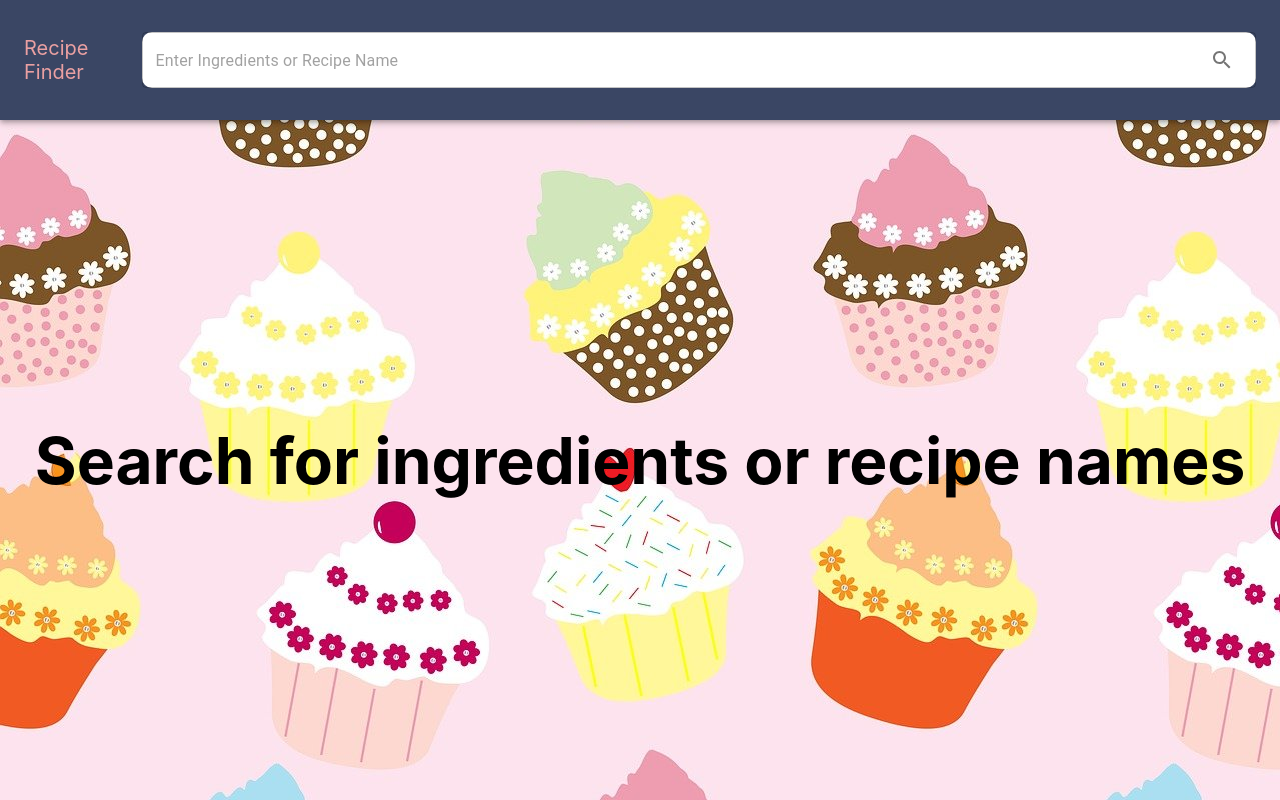
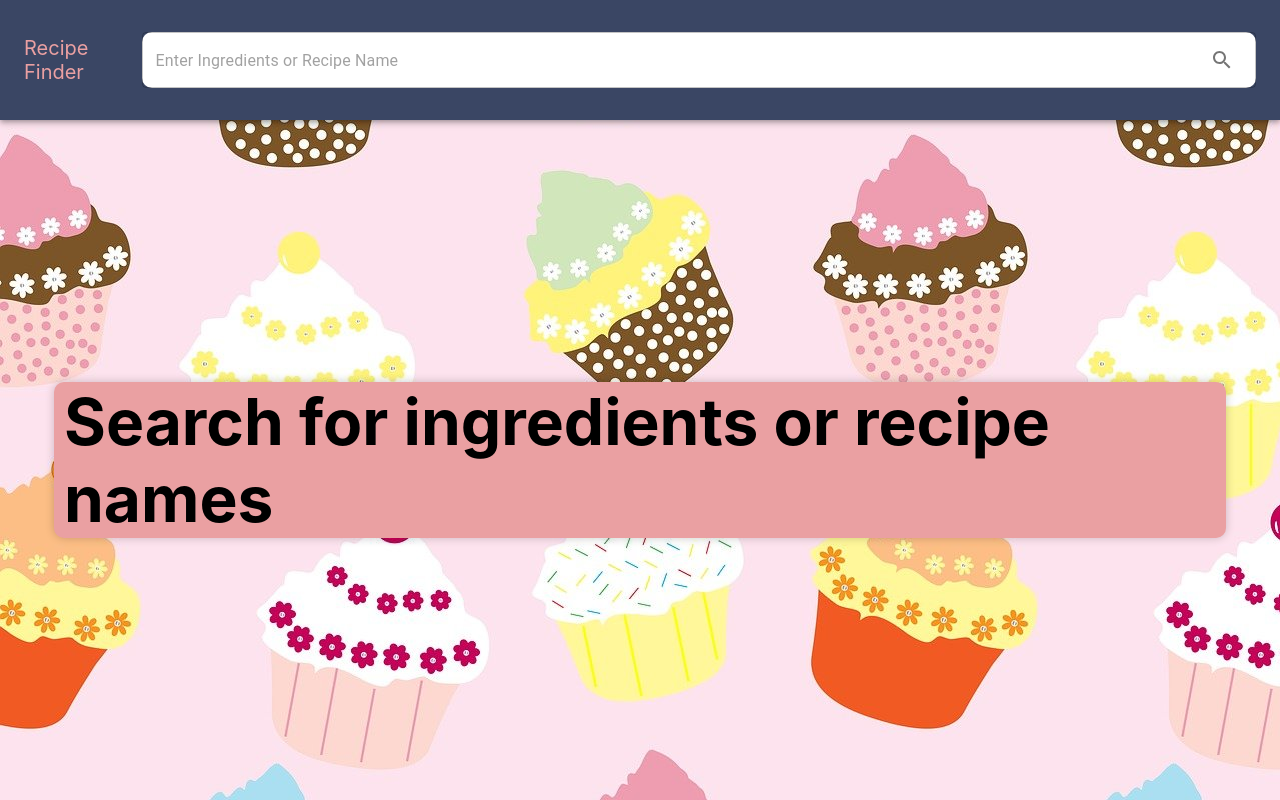
Before and after one commit to Shirm917/Recipe_Finder, a React (Create React App) app: page / in a window 1280 px wide. Built offline with nearby package versions, Linux system fonts and the light colour scheme.

Commit message:
adding styling to empty recipes texts and error text

```diff
--- a/src/App.css
+++ b/src/App.css
@@ -83,6 +83,19 @@
   font-size: 5vw;
 }
 
+.empty-recipes-screen div,
+.error-screen div {
+  display: flex;
+  align-items: center;
+  justify-content: center;
+  padding: 10px;
+  width: 90%;
+  height: 20%;
+  background-color: #eaa0a2;
+  border-radius: 10px;
+  box-shadow: 0 0 10px 0 rgba(0, 0, 0, 0.2);
+}
+
 .filter-form {
   display: flex;
   flex-direction: column;
```
